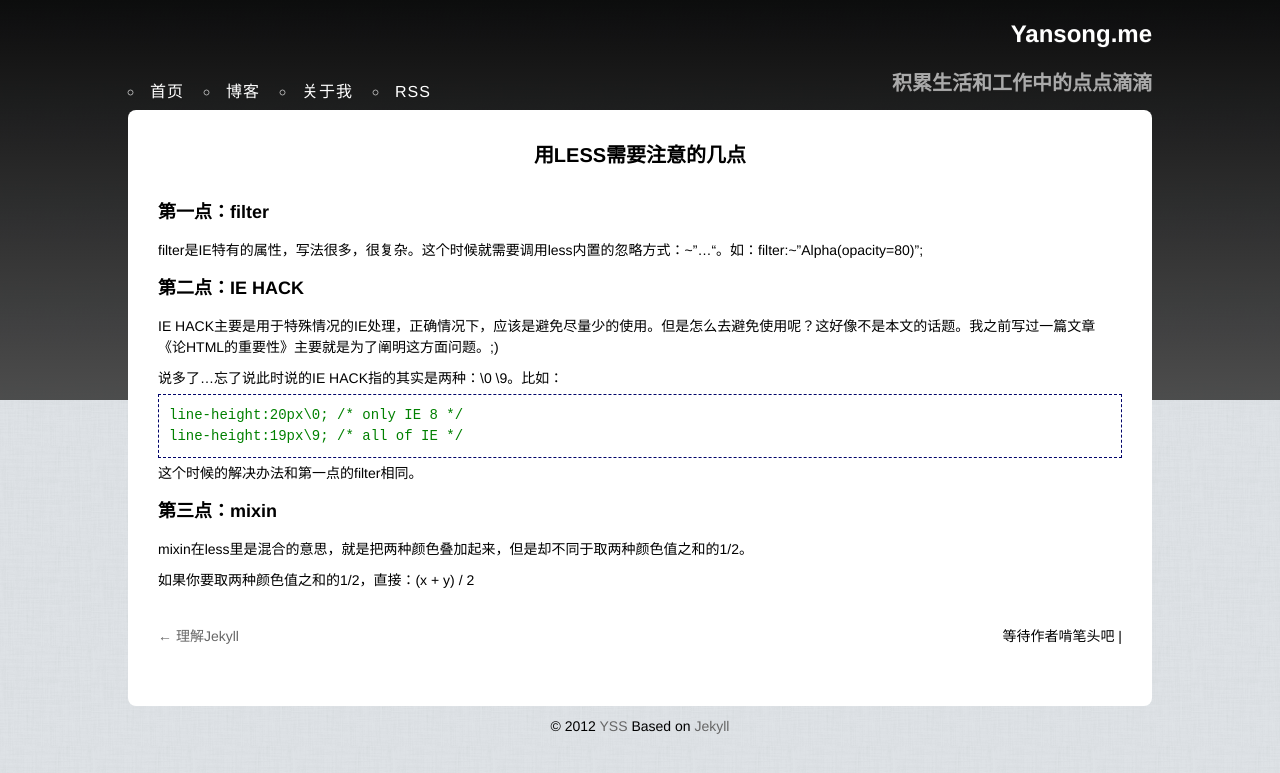
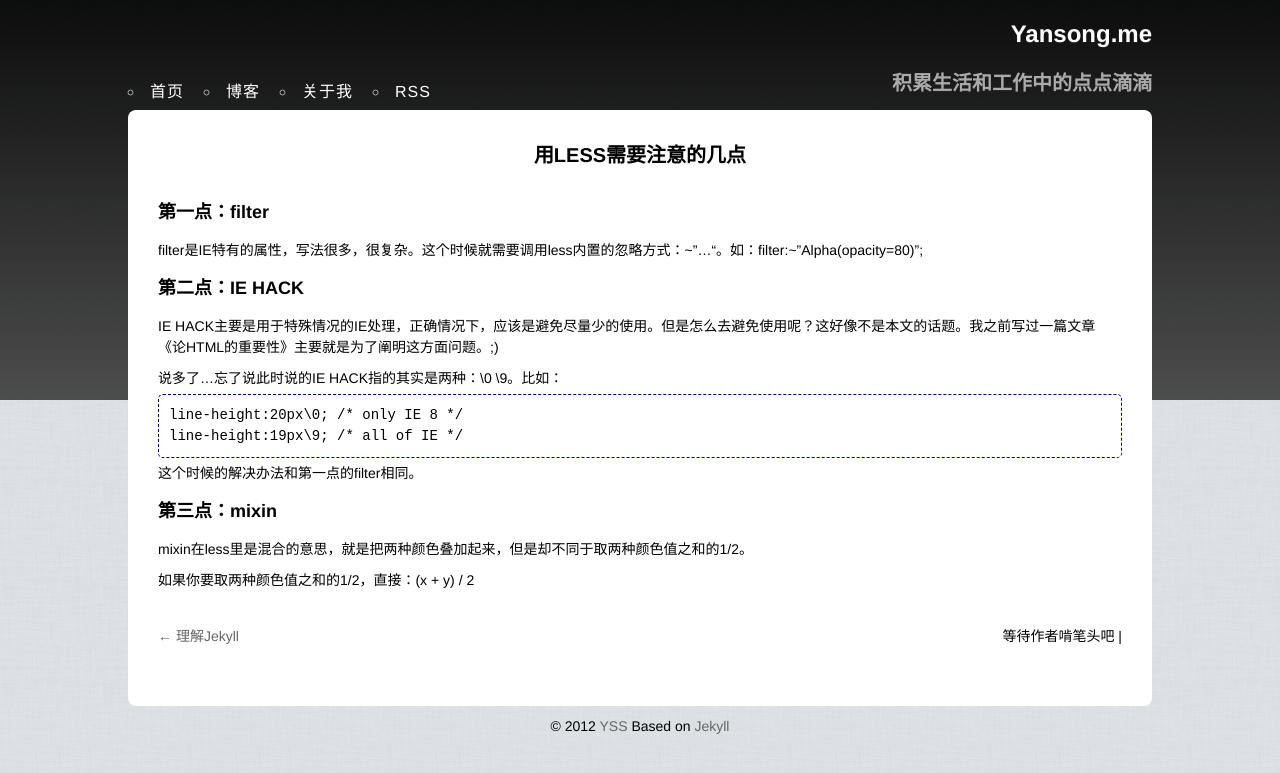
Before and after one commit to yss/yss.github.io, a Jekyll site: the page built from _posts/2012-09-19-some-notes-in-less.md, in a window 1280 px wide. Shown: the top 773 px of the page. Built offline with Jekyll 4.4.1, drawn with Linux system fonts in a browser that asks for light colours; Markdown is read by kramdown in place of the engine named in the settings.

Commit message:
fix heml

```diff
--- a/_layouts/default.html
+++ b/_layouts/default.html
@@ -7,8 +7,9 @@
     <meta name="keywords" content="web前端，前端，分享，经验，积累，个人博客" />
     <meta name="author" content="yansong" />
     <meta name="generator" content="Jekyll" />
+    <meta name="jekyll" content="I am very sad for paginator only works in index.html file." />
     <link rel="shortcut icon" href="/favicon.ico" type="image/x-icon">
-    <link rel="stylesheet" href="/static/css/base.css?v=2" />
+    <link rel="stylesheet" href="/static/css/base.css?v=20120921" />
     <link rel="alternate" type="application/atom+xml" title="Recent Entries" href="/atom.xml">
     <!--[if lt IE 9]><script src="http://html5shim.googlecode.com/svn/trunk/html5.js"></script><![endif]-->
 </head>
--- a/blog.html
+++ b/blog.html
@@ -9,3 +9,7 @@
         <p class="other"><a href="{{ BASE_PATH }}{{ post.url }}" class="read">全文阅读 &raquo;</a><span class="time">发布时间：{{ post.date | date: "%Y-%m-%d" }}</span><span class="tags">标签：{{ post.tags | join: ' , ' }}</span></p>
     </div>
 {% endfor %}
+<!--
+I am very very sad for use paginator in Jekyll in github.
+because of paginator only support for index.html.
+-->
--- a/static/css/base.css
+++ b/static/css/base.css
@@ -20,7 +20,7 @@
 cite { padding:10px; border:1px dashed #008080; color:#008080; }
 a, a:link, a:visited { color:#666; text-decoration:none; }
 a:hover { color:#369; text-decoration:underline; }
-pre { padding:10px; border:1px dashed #000369; background:#EEE; color:green; }
+pre { padding:10px; border:1px dashed #000369; background:#EEE; border-radius:5px; }
 /* common.css */
 .cf:after, #bd:after, #hd:after { content:''; display:block; height:0; clear:both; }
 .cf, #bd, #hd { zoom:1 }
```
